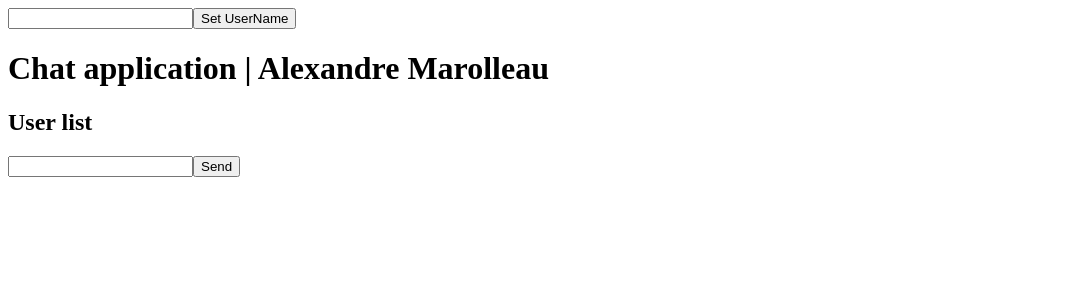
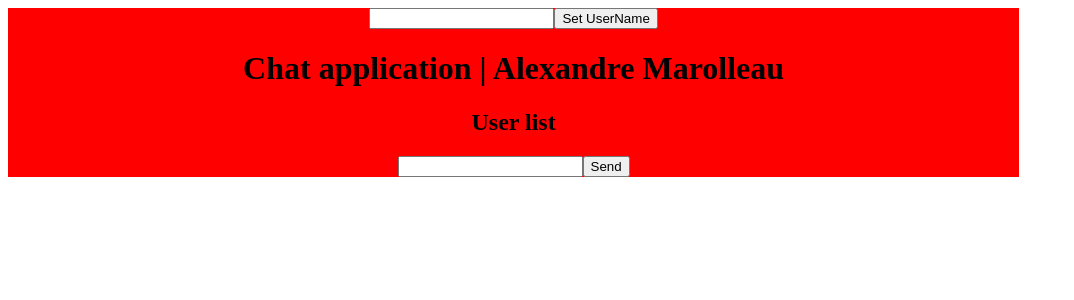
Before and after one commit to Rangeraluffy/Chat-application, an Angular app in the folder client/: page / in a window 1280 px wide. Shown: the top 300 px of the page, without its empty margins (0-1074 px from the left). Built offline with nearby package versions, Linux system fonts and the light colour scheme.

Commit message:
run build prod

```diff
--- a/client/src/app/containers/chat/chat.component.scss
+++ b/client/src/app/containers/chat/chat.component.scss
@@ -0,0 +1,5 @@
+.container {
+  background-color: red;
+  max-width: 80%;
+  text-align: center;
+}
```
